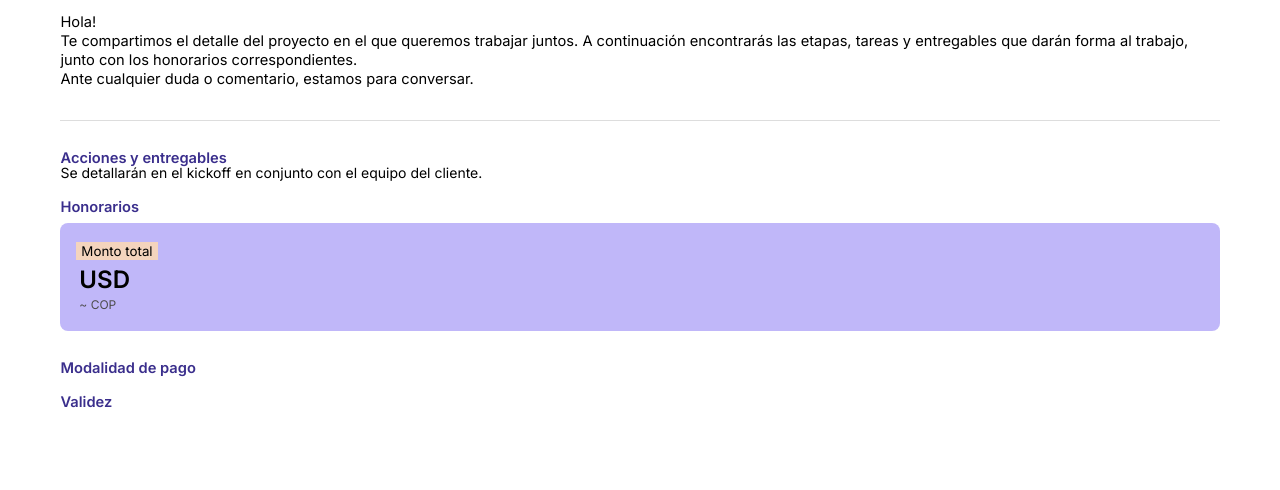
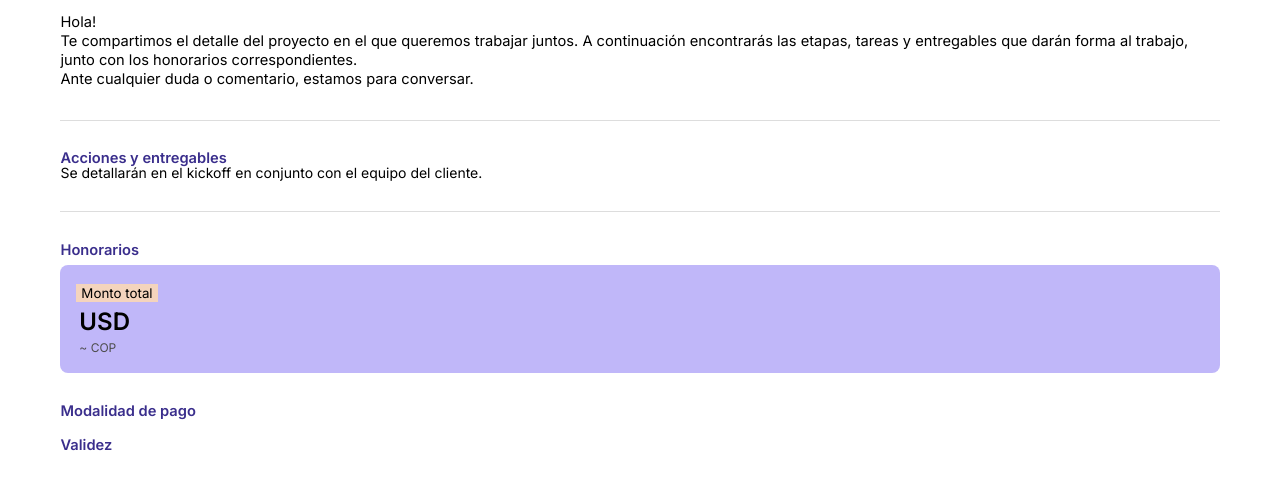
Before and after one commit to PupoAbratte/CotizadorTIB, a Python web app: template templates/quote.html in a window 1280 px wide. Shown: the part 257-747 px from the top of the page. Run offline with Jinja, Linux system fonts and the light colour scheme; the template is opened without the code that fills it, so the values that code supplies are empty.

Commit message:
linea en pdf

```diff
--- a/templates/quote.html
+++ b/templates/quote.html
@@ -211,6 +211,8 @@
       <p>Se detallarán en el kickoff en conjunto con el equipo del cliente.</p>
     {% endif %}
 
+    <div class="rule"></div>
+
     <!-- HONORARIOS -->
     <section class="no-break">
       <h2>Honorarios</h2>
```
